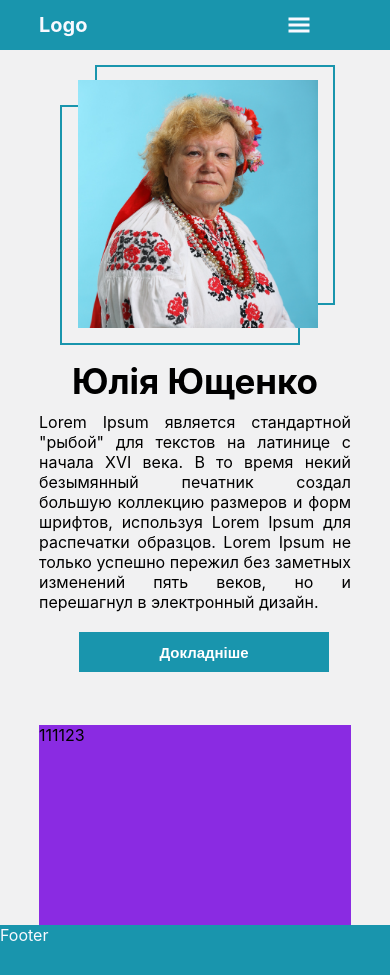
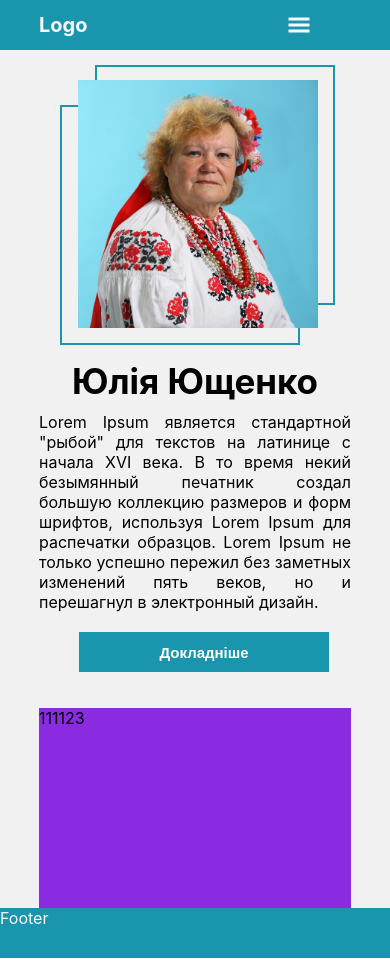
Before and after one commit to maskaa22/ulia-website, a React (Create React App) app: page / in a window 390 px wide. Built offline with nearby package versions, Linux system fonts and the light colour scheme.

Commit message:
css main_about my  _v16

```diff
--- a/src/components/main/style.css
+++ b/src/components/main/style.css
@@ -237,7 +237,7 @@ main {
   margin-top: 0;
 } */
 .main__my {
-  min-height: 80vh;
+  min-height: 78vh;
 }
 }
 
```
